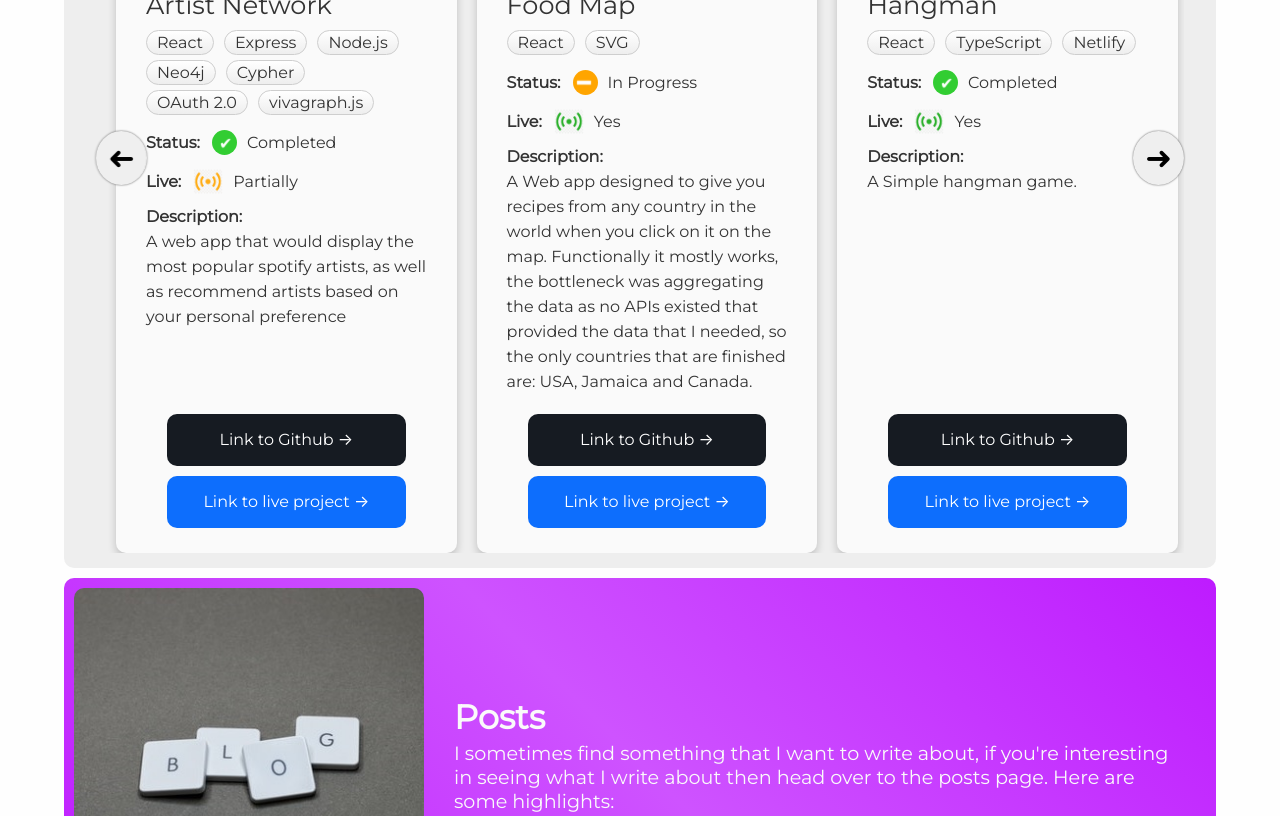
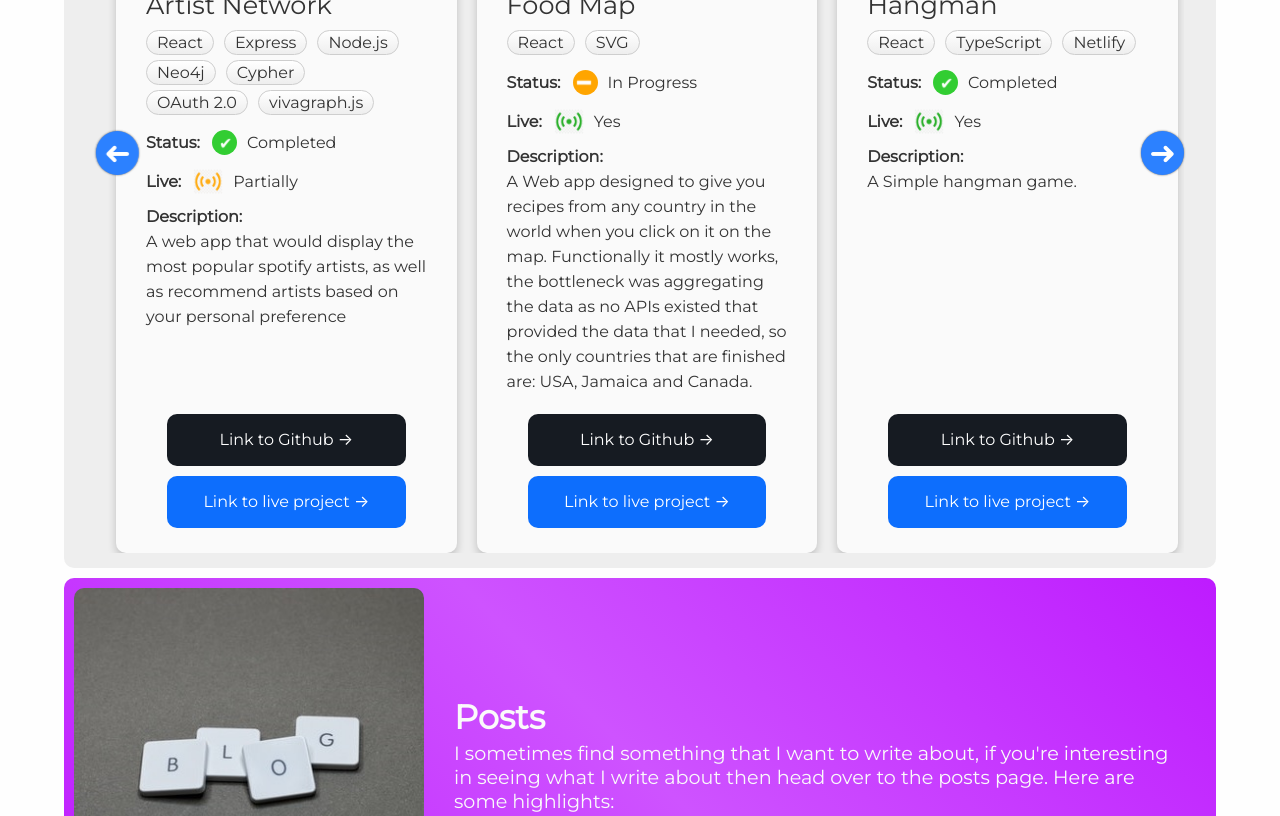
Before and after one commit to ADSmith-0/personal-website, a Next.js app: page / in a window 1280 px wide. Shown: the part 920-1736 px from the top of the page. Built offline with nearby package versions, Linux system fonts and the light colour scheme.

Commit message:
update: fixing CSS

```diff
--- a/styles/carousel.module.css
+++ b/styles/carousel.module.css
@@ -19,10 +19,11 @@
     cursor: pointer;
     box-sizing: border-box;
     font-size: 2rem;
-    padding: 8px 12px;
+    padding: 3px 8px;
     border-radius: 50%;
     border: none;
-    color: #000;
+    color: #fff;
+    background-color: #2c81ff;
     box-shadow: 0px 0px 2px #555;
     z-index: 8;
 }
```
